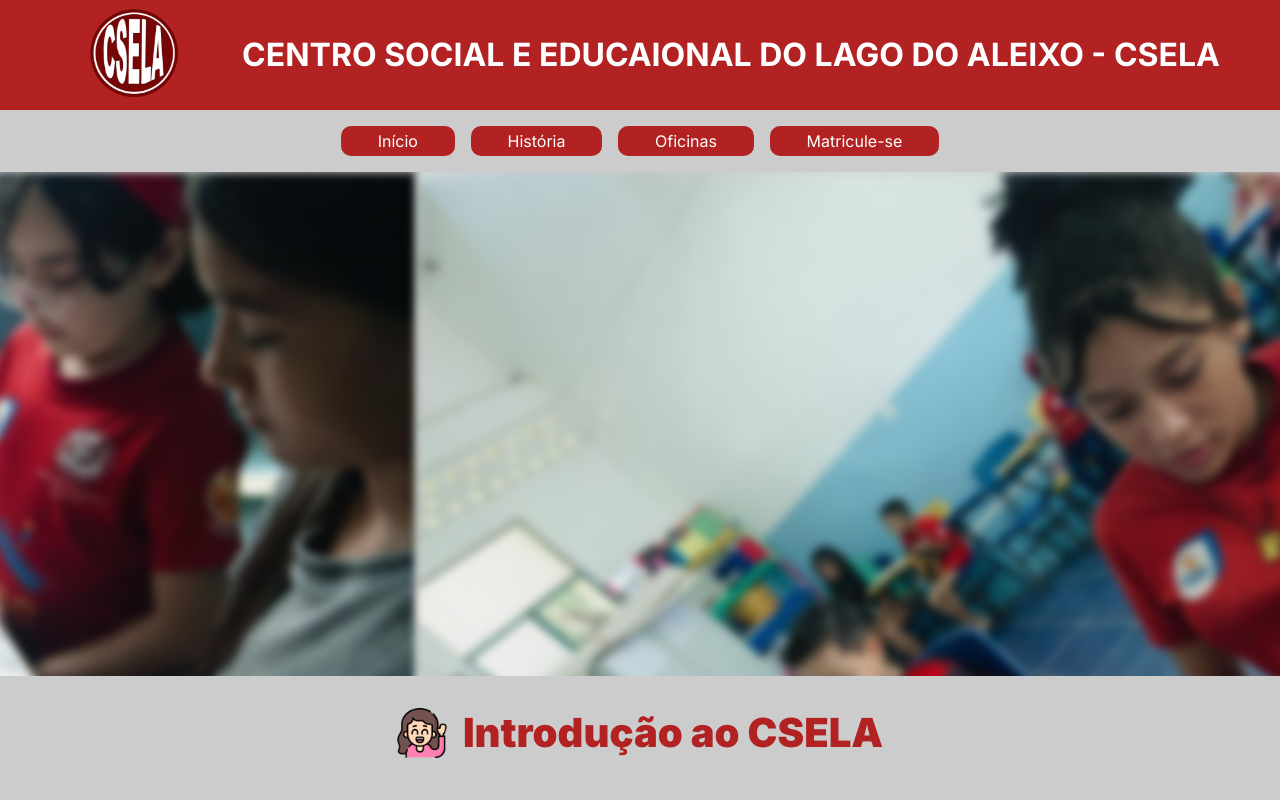
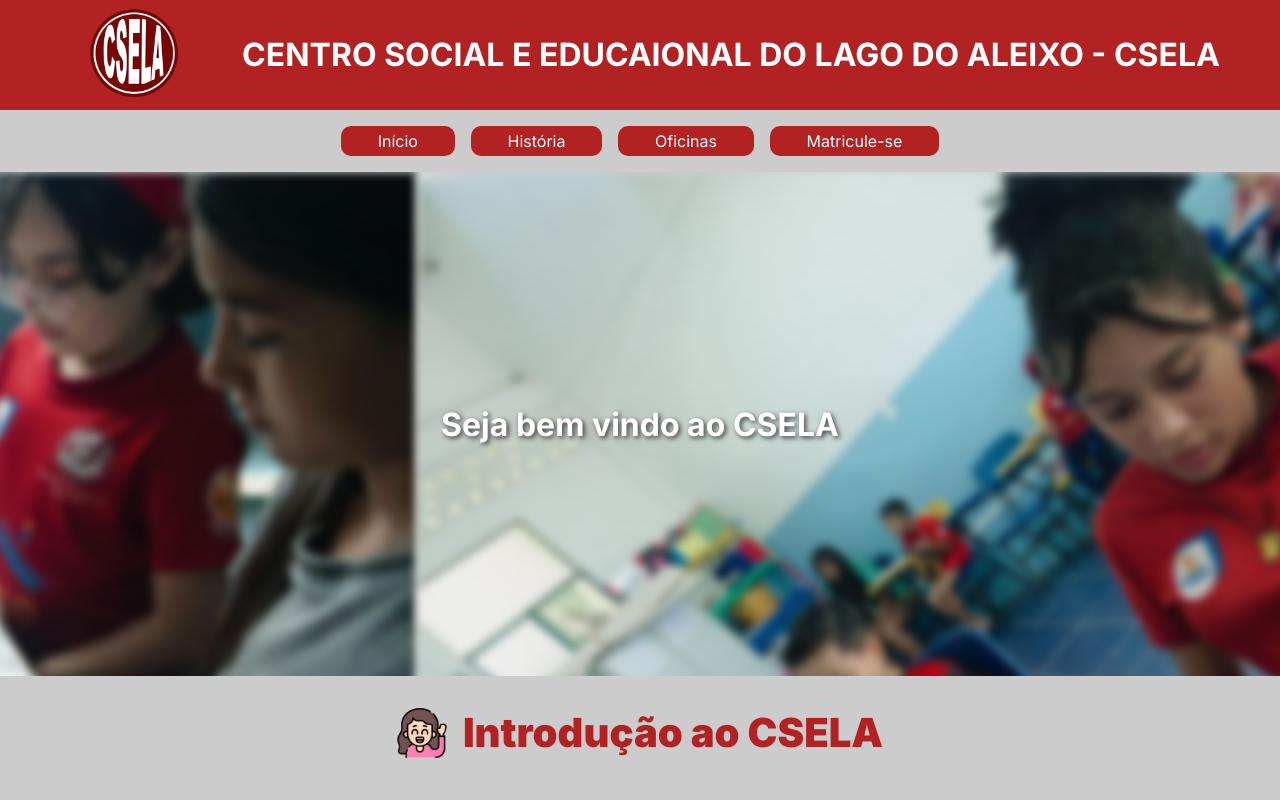
Before and after one commit to Edulira17/csela-project, a React (Vite) app in the folder frontend/: page / in a window 1280 px wide. Shown: the top 800 px of the page. Built offline with nearby package versions, Linux system fonts and the light colour scheme.

Commit message:
feat: adiciona texto de sobreposição ao Carousel e ajusta estilos

```diff
--- a/frontend/src/shared/components/Carousel/Carousel.tsx
+++ b/frontend/src/shared/components/Carousel/Carousel.tsx
@@ -1,11 +1,10 @@
 import SimpleSlider from 'react-slick';
-
 
 import slide1 from './images/csela_img01.jpg'
 import slide2 from './images/csela_img02.jpg'
 import slide3 from './images/csela_img03.jpg'
 import slide4 from './images/csela_img04.jpg'
-import { CarouselContainer, CarouselSlide } from './styles';
+import { CarouselContainer, CarouselSlide, OverlayText } from './styles';
 
 
 const Carousel = () => {
@@ -23,6 +22,7 @@ const Carousel = () => {
 
   return (
     <CarouselContainer>
+      <OverlayText>Seja bem vindo ao CSELA</OverlayText>
       <SimpleSlider {...settings}>
         <CarouselSlide>
           <img src={slide1} alt="image1" className='carousel-image-container' />
--- a/frontend/src/shared/components/Carousel/styles.ts
+++ b/frontend/src/shared/components/Carousel/styles.ts
@@ -2,11 +2,13 @@ import styled from "styled-components";
 
 export const CarouselContainer = styled.div`
   width: 100%;
+  position: relative;
   margin: 0 auto;
 `
 
 export const CarouselSlide = styled.div`
   height: 500px;
+  position: relative;
   display: flex;
   align-items: center;
   justify-content: center;
@@ -19,6 +21,14 @@ export const CarouselSlide = styled.div`
 `
 
 export const OverlayText = styled.div`
-
-
+  position: absolute;
+  top: 50%;
+  left: 50%;
+  transform: translate(-50%, -50%);
+  color: white;
+  font-size: 2rem;
+  font-weight: bold;
+  text-shadow: 2px 2px 5px rgba(0,0,0,0.7);
+  z-index: 2;
+  pointer-events: none;
 `
```
